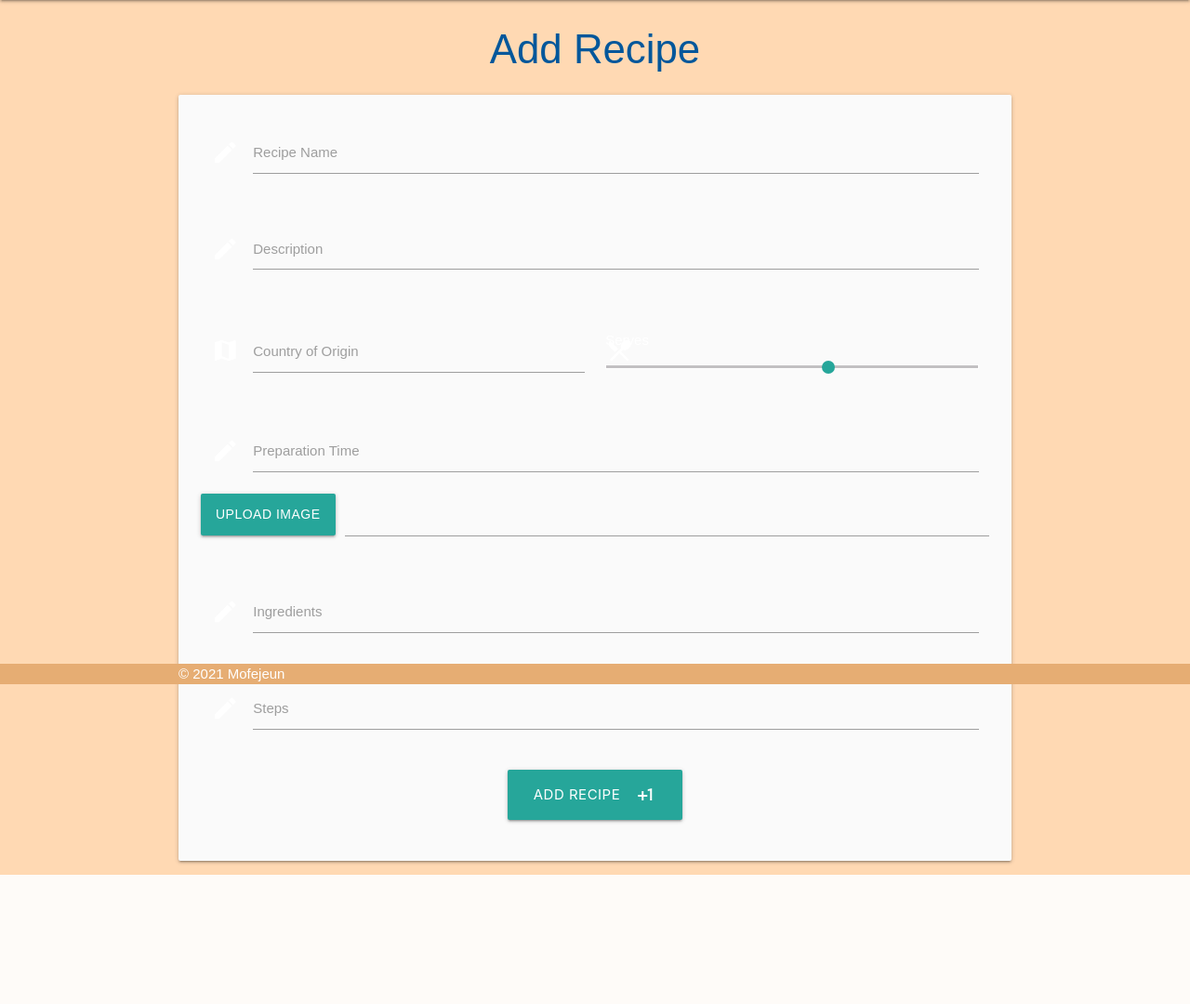
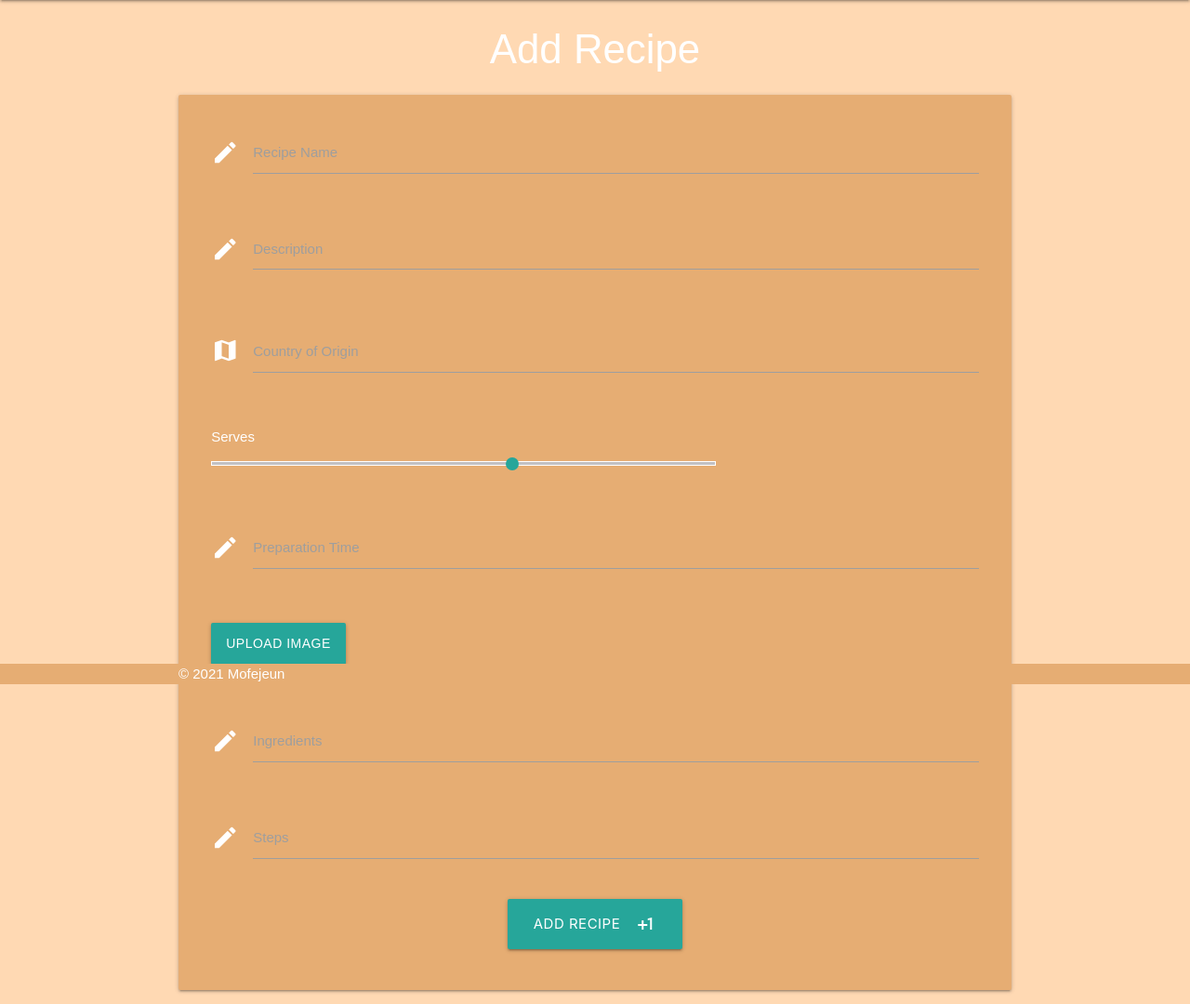
Before and after one commit to Code-Institute-Submissions/oludare89-Mofejeun_MS3_Project_JulyResub, a Flask app: page /add_recipe in a window 1280 px wide. Shown: the part 64-1144 px from the top of the page at 93% size. Before the commit the page ends 1005 px from the top, so only its background shows below. Run offline with Flask 2, Linux system fonts and the light colour scheme; some libraries are stand-ins or nearby versions; some web fonts are replaced.

Commit message:
Amended add recipe and edit recipe templates so that preparation time, image upload, serves and country are on different rows

```diff
--- a/templates/add_recipe.html
+++ b/templates/add_recipe.html
@@ -1,9 +1,9 @@
 {% extends "base.html" %}
 {% block content %}
 
-    <h3 class="light-blue-text text-darken-4 center-align">Add Recipe</h3>
+    <h3 class="center-align">Add Recipe</h3>
 
-    <div class="row card-panel grey lighten-5">
+    <div class="row card-panel">
         <form class="col s12" method="POST" action="{{ url_for('add_recipe') }}">
 
             <!-- recipe name -->
@@ -24,23 +24,25 @@
                     <label for="description">Description</label>
                 </div>
             </div>
-            <!-- country and serves -->
+            <!-- country -->
             <div class="row">
-                <div class="input-field col s6">
+                <div class="input-field col s12">
                     <i class="material-icons prefix">map</i>
                     <input id="country"- name="country" minlength="5" maxlength="50"
                         type="text" class="validate" required>
                     <label for="country">Country of Origin</label>
                 </div>
-                <div class="input-field col s6">
-                    <i class="material-icons prefix">local_dining</i>
+            </div>
+            <!-- serves -->
+            <div class="row">
+                <div class="input-field col s8">
                     <p class="range-field">
                         Serves
                         <input type="range" id="serves" min="1" max="6" />
                     </p>
                 </div>
             </div>
-            <!-- preparation time and upload image -->
+            <!-- preparation time -->
             <div class="row">
                 <div class="input-field col s12">
                     <i class="material-icons prefix">edit</i>
@@ -48,8 +50,10 @@
                         type="number" class="validate" required>
                     <label for="prep_time">Preparation Time</label>
                 </div>
-
-                <div class="file-field input-field">
+            </div>
+            <!-- upload image -->
+            <div class="row">
+                <div class="file-field input-field col s12">
                     <div class="btn">
                         <span>Upload Image</span>
                         <input type="file">
```
Also changed, not shown: templates/edit_recipe.html (+11 -6 lines).
